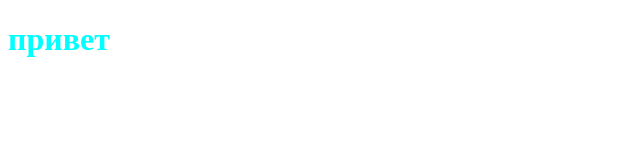
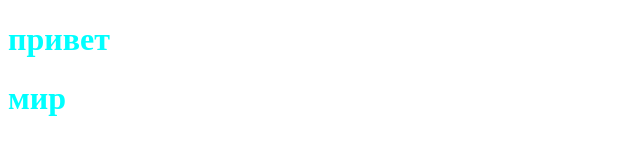
Before and after one commit to Marchenko94/first-proect, a plain HTML site: page index.html in a window 1280 px wide. Shown: the whole page, without its empty margins (0-640 px from the left). Drawn offline with Linux system fonts and the light colour scheme.

Commit message:
second commit

```diff
--- a/index.html
+++ b/index.html
@@ -9,5 +9,6 @@
 </head>
 <body>
     <h1>привет</h1>
+    <h1>мир</h1>
 </body>
 </html>
```
